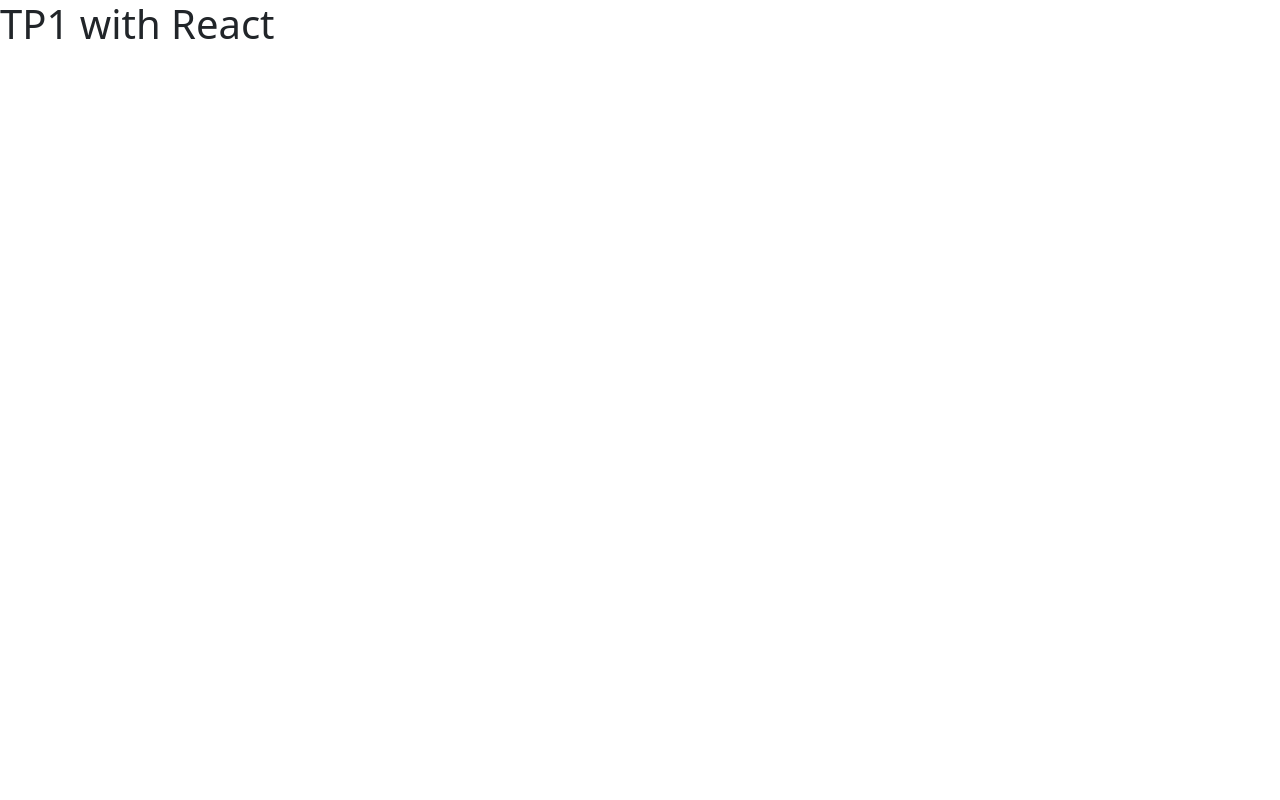
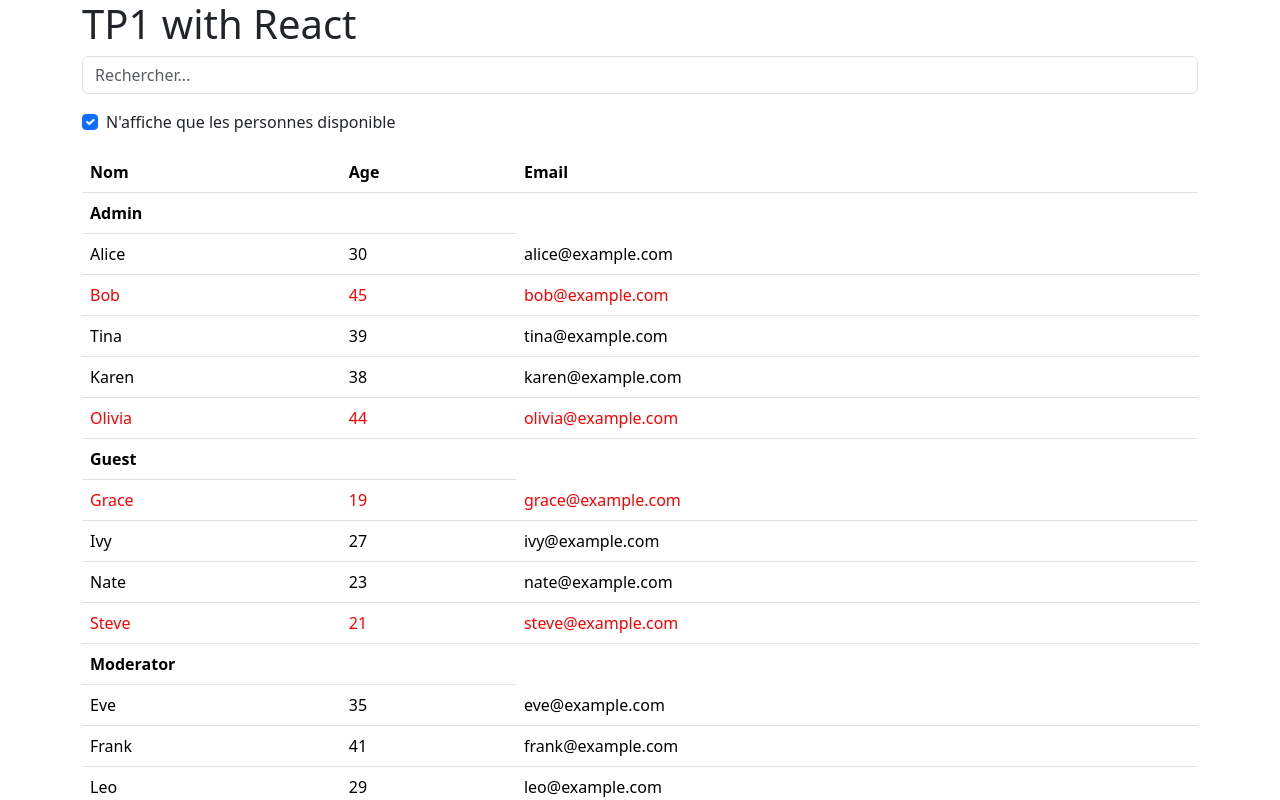
Before and after one commit to Emmanuel-62/React, a React (Vite) app in the folder TP1/: page / in a window 1280 px wide. Shown: the top 800 px of the page. Built offline with nearby package versions, Linux system fonts and the light colour scheme.

Commit message:
feat:  Mise en place de l'affichage

```diff
--- a/TP1/src/App.jsx
+++ b/TP1/src/App.jsx
@@ -1,6 +1,13 @@
+import React, {use} from "react";
+import Input from "./components/forms/Input.jsx";
+import Checkbox from "./components/forms/Checkbox.jsx";
+import UserRow from "./components/users/UserRow.jsx";
+import UserRoleRow from "./components/users/UserRoleRow.jsx";
+
 const USERS = [
     { role: "Admin", name: "Alice", age: 30, active: true, email: "alice@example.com" },
     { role: "Admin", name: "Bob", age: 45, active: false, email: "bob@example.com" },
+    { role: "Admin", name: "Tina", age: 39, active: true, email: "tina@example.com" },
     { role: "User", name: "Charlie", age: 22, active: true, email: "charlie@example.com" },
     { role: "User", name: "Diana", age: 28, active: false, email: "diana@example.com" },
     { role: "Moderator", name: "Eve", age: 35, active: true, email: "eve@example.com" },
@@ -18,14 +25,64 @@
     { role: "Moderator", name: "Quinn", age: 37, active: false, email: "quinn@example.com" },
     { role: "User", name: "Rachel", age: 32, active: true, email: "rachel@example.com" },
     { role: "Guest", name: "Steve", age: 21, active: false, email: "steve@example.com" },
-    { role: "Admin", name: "Tina", age: 39, active: true, email: "tina@example.com" }
 ];
 
 
 function App () {
-    return <div>
+    return (<div className="container">
         <h1>TP1 with React</h1>
-    </div>
+        <SearchBar/>
+        <UserTable users={USERS}/>
+    </div>);
+}
+
+function SearchBar () {
+    return (
+        <div>
+            <div>
+                <Input
+                    id="search"
+                    placeholder="Rechercher..."
+                    onChange={() => null}
+                    value=""
+                />
+                <Checkbox id="checked" label="N'affiche que les personnes disponible" onChanges={() => null} checked={true}/>
+            </div>
+        </div>
+    );
+}
+
+function UserTable ({users}) {
+
+    const rows = []
+    let lastRole = null
+
+    const sortedUsers = [...users].sort((a, b) => a.role.localeCompare(b.role))
+
+    for(let user of sortedUsers) {
+        if(user.role !== lastRole) {
+            rows.push(<UserRoleRow key={user.role} name={user.role}/>)
+        }
+        lastRole = user.role
+        rows.push(<UserRow user={user} key={user.name}/>)
+
+    }
+
+    return (
+        <table className="table">
+            <caption>La listes des personnes du Magasins</caption>
+            <thead>
+                <tr>
+                    <th>Nom</th>
+                    <th>Age</th>
+                    <th>Email</th>
+                </tr>
+            </thead>
+            <tbody>
+                {rows}
+            </tbody>
+        </table>
+    );
 }
 
 export default App
```
